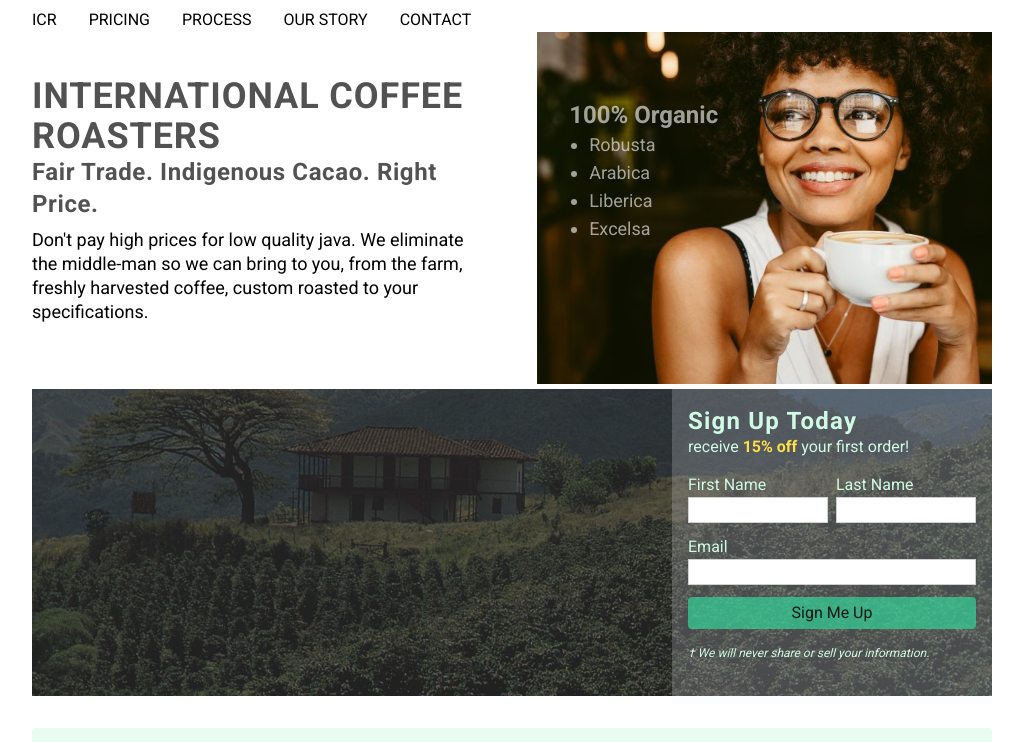
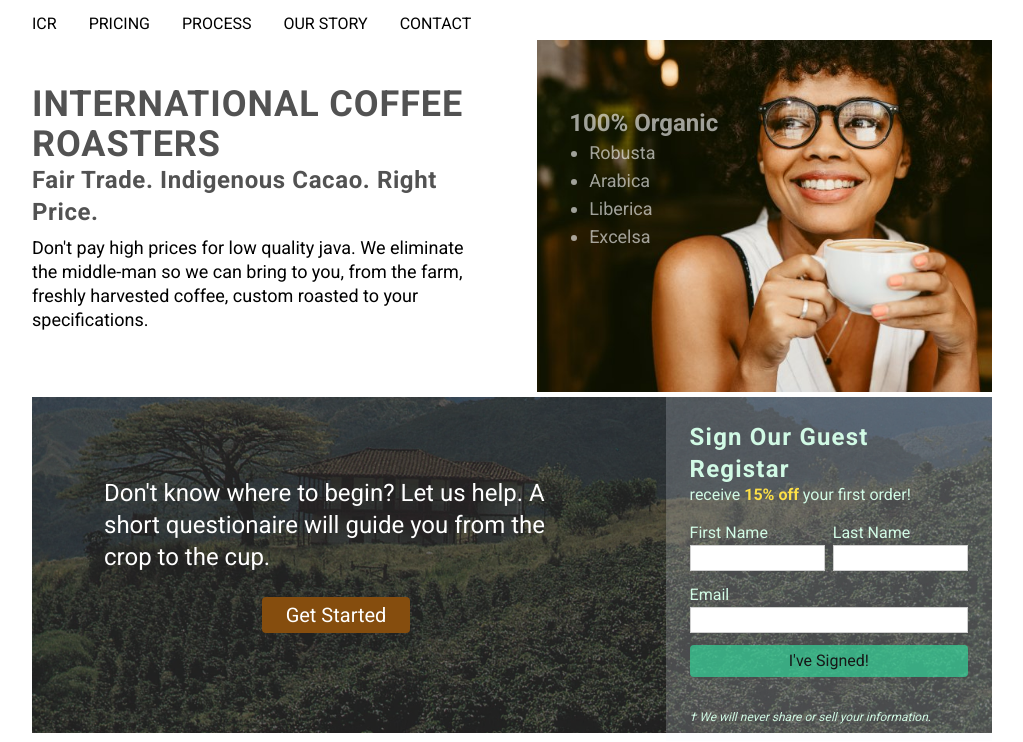
Before and after one commit to wlowrimore/roasters_2024, a Next.js app: page / in a window 1280 px wide. Shown: the top 742 px of the page, without its empty margins (128-1151 px from the left). Built offline with nearby package versions, Linux system fonts and the light colour scheme.

Commit message:
adds CTA on top of crop image, and adjusts some margins

```diff
--- a/src/app/components/Landing.jsx
+++ b/src/app/components/Landing.jsx
@@ -6,7 +6,7 @@ import Signup from "./forms/Signup"
 
 const Landing = () => {
   return (
-    <main className='w-full flex flex-col pt-8'>
+    <main className='w-full flex flex-col lg:pt-10'>
       <HeroSection />
       {/* <CTAFeatures /> */}
       <Signup />
--- a/src/app/components/MobileMenu.jsx
+++ b/src/app/components/MobileMenu.jsx
@@ -46,7 +46,7 @@ const MobileMenu = () => {
 
       {/* large screens navigation */}
       <section>
-        <nav className='hidden lg:block fixed top-1 lg:left-0 xl:left-24'>
+        <nav className='hidden lg:block fixed top-2 lg:left-0 xl:left-24'>
           <ul className='flex items-center w-full h-[2rem] mx-12 uppercase'>
             <li><Link href='#' className='py-2 px-4'>ICR</Link></li>
             <li><Link href='#' className='py-2 px-4'>Pricing</Link></li>
--- a/src/app/components/forms/Signup.jsx
+++ b/src/app/components/forms/Signup.jsx
@@ -11,13 +11,13 @@ const Signup = () => {
           alt='columbian coffee crop'
           widht={500}
           height={500}
-          className='h-[19.2rem] object-cover w-full opacity-30'
+          className='h-[24rem] md:h-[19.2rem] lg:h-[21rem] object-cover w-full opacity-30'
         />
       </div>
       {/* <div className='absolute left-32'><CTAFeatures /></div> */}
-      <form className='absolute top-0 right-0 h-full flex flex-col w-full lg:w-1/3 bg-blue-50/20 p-4 mb-2'>
+      <form className='absolute top-0 right-0 h-full flex flex-col w-full lg:w-[34%] bg-blue-50/20 p-6 mb-2'>
         <div className='text-emerald-100 leading-tight mb-4'>
-          <h3 className='text-2xl font-semibold tracking-wider'>Sign Up Today</h3>
+          <h3 className='text-2xl font-semibold tracking-wider'>Sign Our Guest Registar</h3>
           <p>receive <span className='text-yellow-300 font-bold'>15&#37; off</span> your first order!</p>
         </div>
         <div className='text-emerald-100 flex-col md:flex-row space-y-3'>
@@ -39,10 +39,16 @@ const Signup = () => {
           <input type='checkbox' name='age-check' />
           <label htmlFor='age-check'>I am at least 18 years of age.</label>
         </div> */}
-          <button className='w-full py-1 px-4 text-neutral-900 bg-emerald-400/70 rounded'>Sign Me Up</button>
+          <button className='w-full py-1 px-4 text-neutral-900 bg-emerald-400/70 rounded'>I&apos;ve Signed!</button>
         </div>
-        <em className='text-emerald-100 text-xs py-4'>&dagger;&nbsp;We will never share or sell your information.</em>
+        <em className='text-emerald-100 text-xs py-4 xl:mt-4'>&dagger;&nbsp;We will never share or sell your information.</em>
       </form>
+      <div className='w-full hidden lg:flex flex-col items-center p-4 absolute lg:right-36 xl:right-44 lg:top-16 text-2xl text-white'>
+        <p className='w-1/2'>Don&apos;t know where to begin?  Let us help.  A short questionaire will guide you from the crop to the cup.</p>
+        <div className='flex justify-center'>
+          <button className='w-fit lg:mt-6 py-1 px-6 text-xl bg-yellow-800 rounded'>Get Started</button>
+        </div>
+      </div>
     </div>
   )
 }
```
